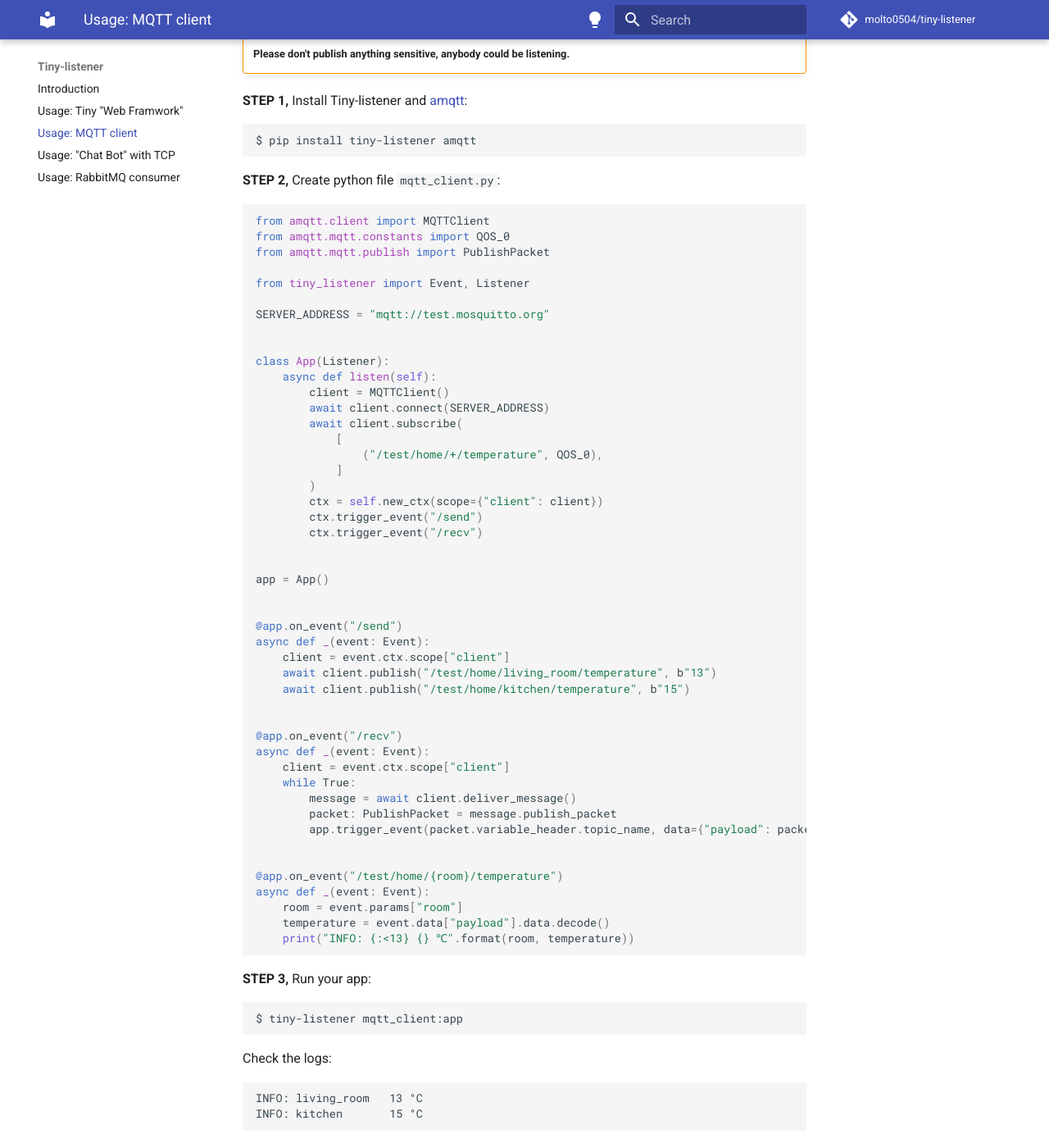
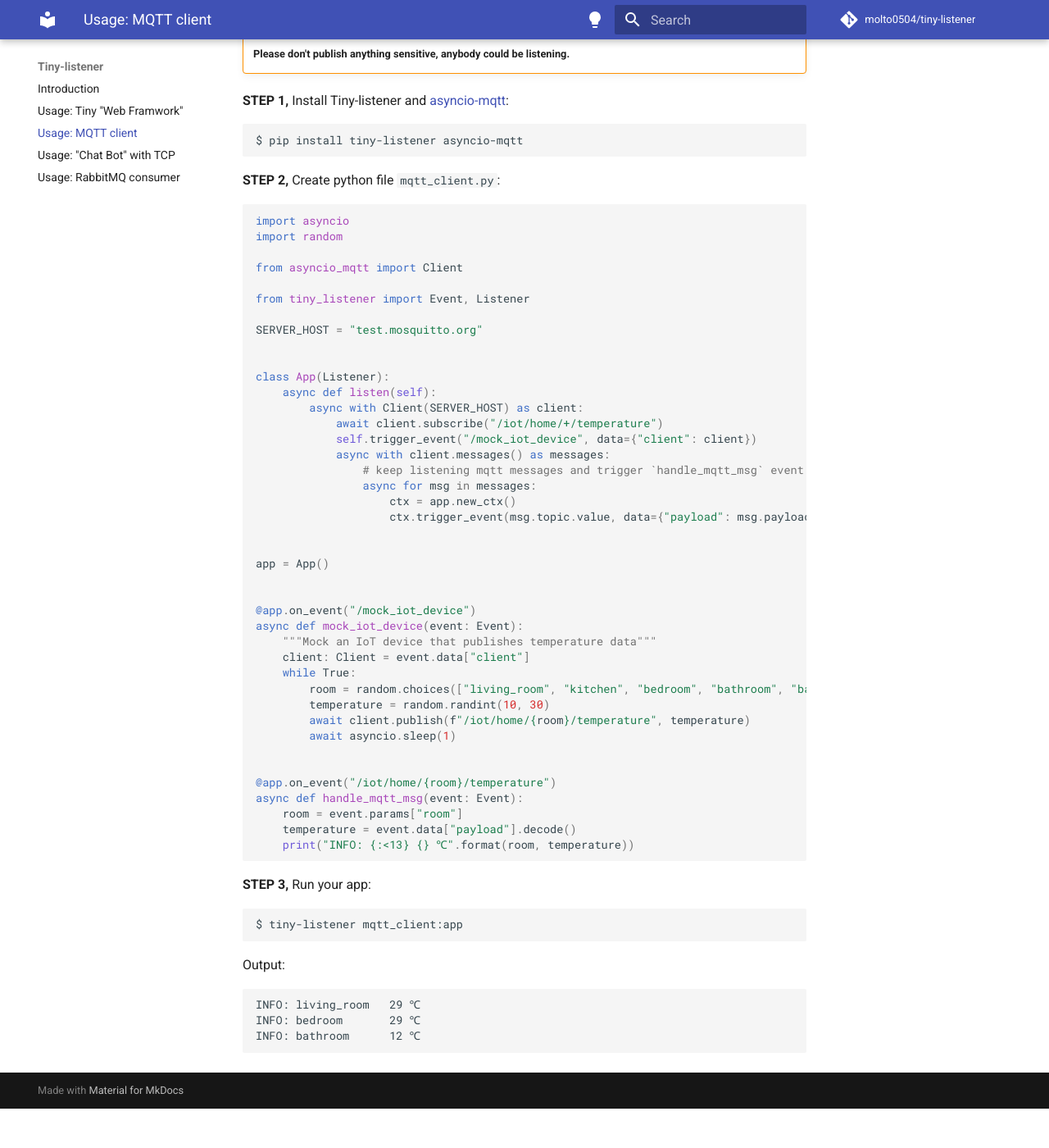
Before and after one commit to molto0504/tiny-listener, an MkDocs documentation site: the page built from docs/usage-mqtt-client.md, in a window 1280 px wide and 1400 px high, scrolled down 377 px. Shown: the whole window at 82% size. Built offline with MkDocs 1.6.1 and Material for MkDocs 9.7.7, drawn with Linux system fonts in a browser that asks for light colours; comment, search, counter and statistics services are not loaded; after the commit the page ends 1729 px from its top, so only the background shows below that.

Commit message:
docs: update to ver100

````diff
--- a/docs/usage-mqtt-client.md
+++ b/docs/usage-mqtt-client.md
@@ -5,7 +5,7 @@
 
     **[MQTT](https://mqtt.org/)** is a lightweight IOT protocol.
 
-    **[amqtt](https://github.com/Yakifo/amqtt)** is an open source MQTT client and broker implementation with asyncio.
+    **[asyncio_mqtt](https://github.com/sbtinstruments/asyncio-mqtt)** is an open source MQTT client and broker implementation with asyncio.
 
 
 !!! Warning
@@ -17,61 +17,55 @@
     **Please don't publish anything sensitive, anybody could be listening.**
 
 
-**STEP 1,** Install Tiny-listener and [amqtt](https://github.com/Yakifo/amqtt):
+**STEP 1,** Install Tiny-listener and [asyncio-mqtt](https://github.com/sbtinstruments/asyncio-mqtt):
 
 ```shell
-$ pip install tiny-listener amqtt
+$ pip install tiny-listener asyncio-mqtt
 ```
 
 **STEP 2,** Create python file ``mqtt_client.py``:
 
 ```python
-from amqtt.client import MQTTClient
-from amqtt.mqtt.constants import QOS_0
-from amqtt.mqtt.publish import PublishPacket
+import asyncio
+import random
+
+from asyncio_mqtt import Client
 
 from tiny_listener import Event, Listener
 
-SERVER_ADDRESS = "mqtt://test.mosquitto.org"
+SERVER_HOST = "test.mosquitto.org"
 
 
 class App(Listener):
     async def listen(self):
-        client = MQTTClient()
-        await client.connect(SERVER_ADDRESS)
-        await client.subscribe(
-            [
-                ("/test/home/+/temperature", QOS_0),
-            ]
-        )
-        ctx = self.new_ctx(scope={"client": client})
-        ctx.trigger_event("/send")
-        ctx.trigger_event("/recv")
+        async with Client(SERVER_HOST) as client:
+            await client.subscribe("/iot/home/+/temperature")
+            self.trigger_event("/mock_iot_device", data={"client": client})
+            async with client.messages() as messages:
+                # keep listening mqtt messages and trigger `handle_mqtt_msg` event
+                async for msg in messages:
+                    ctx = app.new_ctx()
+                    ctx.trigger_event(msg.topic.value, data={"payload": msg.payload})
 
 
 app = App()
 
 
-@app.on_event("/send")
-async def _(event: Event):
-    client = event.ctx.scope["client"]
-    await client.publish("/test/home/living_room/temperature", b"13")
-    await client.publish("/test/home/kitchen/temperature", b"15")
+@app.on_event("/mock_iot_device")
+async def mock_iot_device(event: Event):
+    """Mock an IoT device that publishes temperature data"""
+    client: Client = event.data["client"]
+    while True:
+        room = random.choices(["living_room", "kitchen", "bedroom", "bathroom", "balcony"])[0]
+        temperature = random.randint(10, 30)
+        await client.publish(f"/iot/home/{room}/temperature", temperature)
+        await asyncio.sleep(1)
 
 
-@app.on_event("/recv")
-async def _(event: Event):
-    client = event.ctx.scope["client"]
-    while True:
-        message = await client.deliver_message()
-        packet: PublishPacket = message.publish_packet
-        app.trigger_event(packet.variable_header.topic_name, data={"payload": packet.payload})
-
-
-@app.on_event("/test/home/{room}/temperature")
-async def _(event: Event):
+@app.on_event("/iot/home/{room}/temperature")
+async def handle_mqtt_msg(event: Event):
     room = event.params["room"]
-    temperature = event.data["payload"].data.decode()
+    temperature = event.data["payload"].decode()
     print("INFO: {:<13} {} ℃".format(room, temperature))
 ```
 
@@ -81,9 +75,10 @@ async def _(event: Event):
 $ tiny-listener mqtt_client:app
 ```
 
-Check the logs:
+Output:
 
 ```log
-INFO: living_room   13 °C
-INFO: kitchen       15 °C
+INFO: living_room   29 ℃
+INFO: bedroom       29 ℃
+INFO: bathroom      12 ℃
 ```
````
Also changed, not shown: docs/index.md (+47 -20 lines), docs/usage-rabbitmq-consumer.md (+27 -18 lines), 3 other files.
